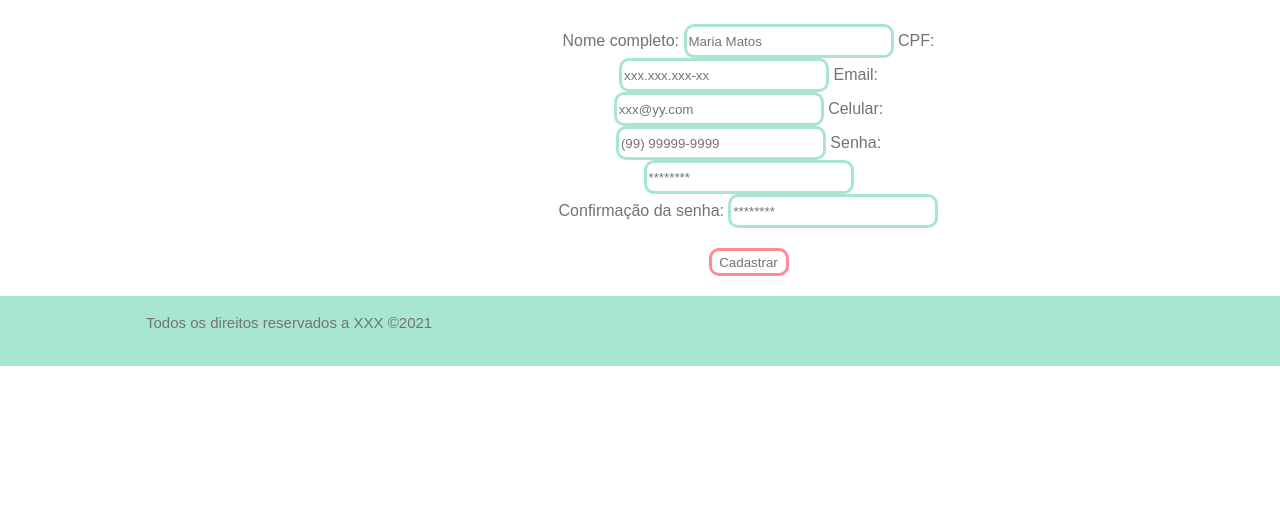
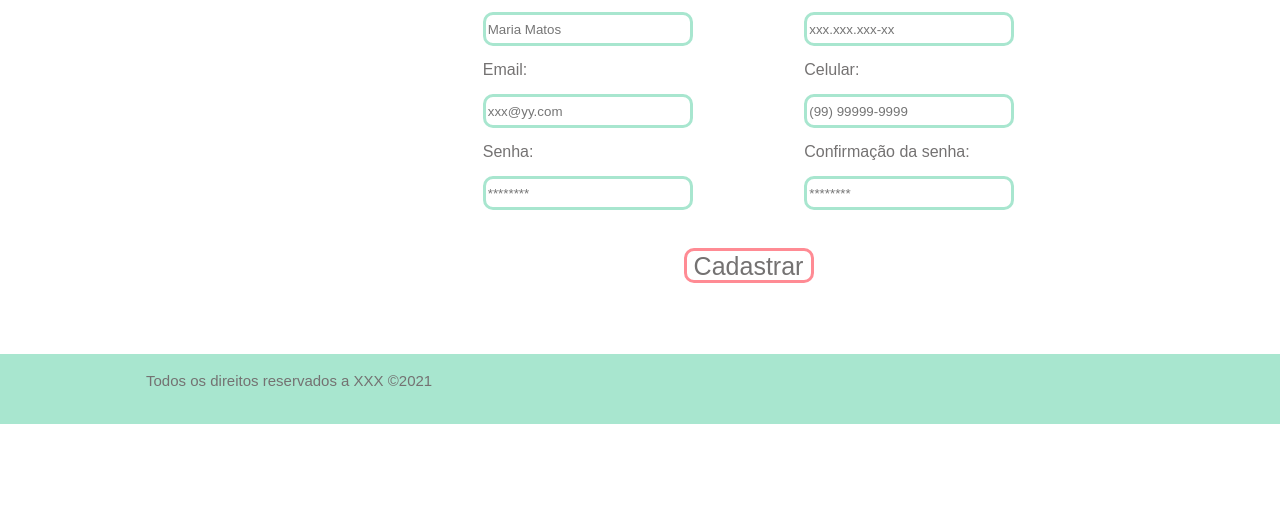
Before and after one commit to imayaramota/Projeto-Doemm, a plain HTML site: page cadastro.html in a window 1280 px wide. Shown: the part 294-800 px from the top of the page. Drawn offline with Linux system fonts and the light colour scheme; a web font is replaced by a local one.

Commit message:
pendente

```diff
--- a/cadastro.html
+++ b/cadastro.html
@@ -4,7 +4,7 @@
     <meta charset="UTF-8">
     <meta http-equiv="X-UA-Compatible" content="IE=edge">
     <meta name="viewport" content="width=device-width, initial-scale=1.0">
-    <title>XXXX - Login </title>
+    <title>XXXX - Cadastro </title>
     <link rel="stylesheet" href="./style.css">
 
     <link rel="shortcut icon" href="./images/image 17.png" type="image/x-icon">
@@ -33,27 +33,39 @@
         <div class="container">
                 <p>CADASTRO</p>
                 <label class="sub1">Deseja ser um doardor? Cadastre-se já!</label>
-            <form action="">
+            <div id="form_cadastro" class="form_cadastro">
+               <div>
+                    <div class="div_left">
+
                         <label>Nome completo:</label>
                         <input id="ipt_nome" type="text" placeholder="Maria Matos">
+
+                        <label>Email:</label>
+                        <input id="ipt_email" type="text" placeholder="xxx@yy.com">
+
+                        <label>Senha:</label>
+                        <input id="ipt_senha" type="password" style="-webkit-text-security:circle" placeholder="********" >
+
+                    </div>
+
+                    <div class="div_right">
 
                         <label>CPF:</label>
                         <input id="ipt_cpf" type="text" placeholder="xxx.xxx.xxx-xx">
 
-                <label>Email:</label>
-                <input id="ipt_email" type="text" placeholder="xxx@yy.com">
 
                         <label>Celular:</label>
                         <input id="ipt_celular" type="text" placeholder="(99) 99999-9999">
 
-                <label>Senha:</label>
-                <input id="ipt_senha" type="password" style="-webkit-text-security:circle" placeholder="********" ><br>
+                        <label>Confirmação da senha:</label>
+                        <input id="ipt_senha" type="password" style="-webkit-text-security:circle" placeholder="********" >
 
-                <label>Confirmação da senha:</label>
-                <input id="ipt_senha" type="password" style="-webkit-text-security:circle" placeholder="********" ><br>
+                    </div>
+               </div>
+
 
                 <a href="#"><button onclick="entrar()" class="btn_cadastar"> Cadastrar </button></a>
-            </form>
+            </div>
         </div>
     </div>
 
--- a/style.css
+++ b/style.css
@@ -301,18 +301,18 @@ a:hover{
 /* TELA CADASTRO*/
 .banner_cadastro{
     background-color: #fff;
-    height: 374px;
+    height: 432px;
     width: 643px;
     margin: 42px 254px 104px 427px;
     align-self:center;
     display: flex;
 }
 .banner_cadastro .container{
-    margin: 85px;
     text-align: center;
     flex-direction: column;
     display: flex;
     position: relative;
+    width: 60vw;
 }
 .banner_cadastro .container input{
     border-radius: 10px;
@@ -326,12 +326,13 @@ a:hover{
     margin: 20px;
     background-color: #fff;
     border: 3px solid  #FF8B94;
-    height: 28px;
-    width: 80px;
+    height: 35px;
+    width: 130px;
     border-radius: 10px;
     color: #747272;
     margin: 0 auto;
-    margin-top: 20px;
+    margin-top: 38px;
+    font-size: 25px;
 }
 .btn_cadastar:hover{
     background-color: #FF8B94;
@@ -347,8 +348,36 @@ a:hover{
     margin: -65px;
 } */
 .banner_cadastro label{
-    margin: -25px 0 30px 0;
+    /* margin: 15px 0 15px 0; */
     color: #747272;
+}
+
+
+.form_cadastro label{
+    margin: 15px 0 15px 0;
+    color: #747272;
+}
+
+.form_cadastro{
+    display: flex;
+    flex-direction: column;
+    margin-top: 30px;
+    justify-content: space-between;
+}
+.form_cadastro div{
+    display: flex;
+    justify-content: space-around;
+}
+.div_left{
+    flex-direction: column;
+    display: flex;
+    align-items: flex-start;
+}
+
+.div_right{
+    flex-direction: column;
+    display: flex;
+    align-items: flex-start;
 }
 
 
@@ -370,7 +399,7 @@ a:hover{
     display: flex;
     box-shadow: 1px 1px 6px;
 }
-.banner_login form{
+.banner_login .formulario{
     margin: -65px;
 }
 .banner_login .container{
```
Also changed, not shown: login.html (+6 -3 lines). Lines whose indentation alone changed are shown as unchanged.
